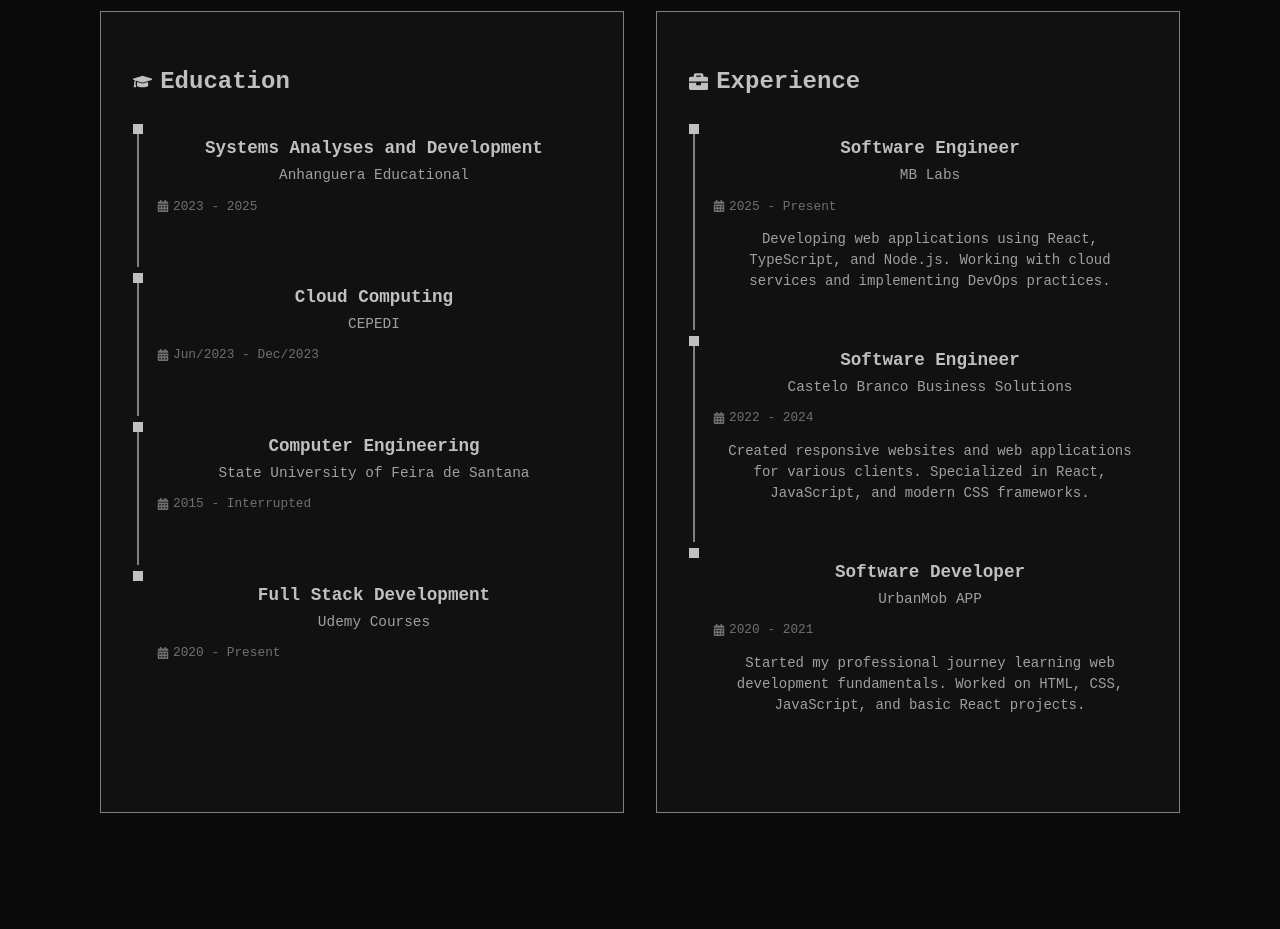
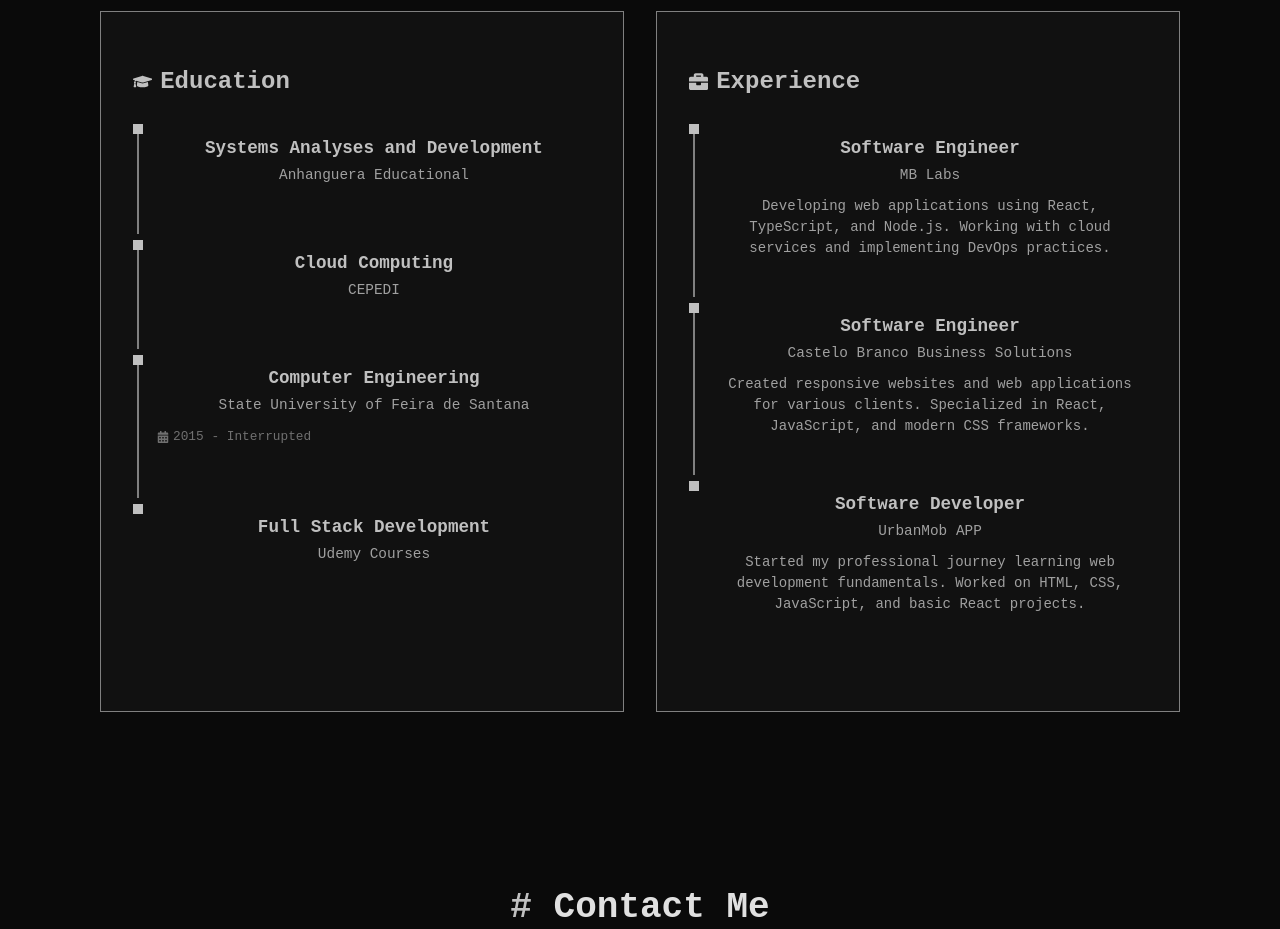
Before and after one commit to jxnathas/jnths, a React (Vite) app: page / in a window 1280 px wide. Shown: the part 3800-4729 px from the top of the page. Built offline with nearby package versions, Linux system fonts and the light colour scheme.

Commit message:
Remove dates from resume entries except interrupted degree

```diff
--- a/src/components/Resume/Resume.tsx
+++ b/src/components/Resume/Resume.tsx
@@ -5,21 +5,26 @@ import type { TimelineEntry } from '../../i18n/translations';
 
 const Timeline = ({ entries }: { entries: TimelineEntry[] }) => (
     <div className="timeline-list">
-        {entries.map((entry) => (
-            <div className="timeline-data" key={`${entry.subtitle}-${entry.date}`}>
+        {entries.map((entry) => {
+            const key = entry.date ? `${entry.subtitle}-${entry.date}` : `${entry.subtitle}`;
+            return (
+                <div className="timeline-data" key={key}>
                     <div>
                         <h3 className="timeline-data-title">{entry.title}</h3>
                         <span className="timeline-data-subtitle">{entry.subtitle}</span>
+                        {entry.date && (
                             <div className="timeline-date">
                                 <FaCalendarAlt className="timeline-date-icon" />
                                 <span>{entry.date}</span>
                             </div>
+                        )}
                         {entry.description && (
                             <p className="timeline-description">{entry.description}</p>
                         )}
                     </div>
                 </div>
-        ))}
+            );
+        })}
     </div>
 );
 
--- a/src/i18n/translations.ts
+++ b/src/i18n/translations.ts
@@ -11,7 +11,7 @@ export type StoryBlock =
 export type TimelineEntry = {
     title: string;
     subtitle: string;
-    date: string;
+    date?: string;
     description?: string;
 };
 
@@ -169,12 +169,10 @@ export const translations: Record<Language, Translation> = {
                 {
                     title: 'Systems Analyses and Development',
                     subtitle: 'Anhanguera Educational',
-                    date: '2023 - 2025',
                 },
                 {
                     title: 'Cloud Computing',
                     subtitle: 'CEPEDI',
-                    date: 'Jun/2023 - Dec/2023',
                 },
                 {
                     title: 'Computer Engineering',
@@ -184,28 +182,24 @@ export const translations: Record<Language, Translation> = {
                 {
                     title: 'Full Stack Development',
                     subtitle: 'Udemy Courses',
-                    date: '2020 - Present',
                 },
             ],
             experienceEntries: [
                 {
                     title: 'Software Engineer',
                     subtitle: 'MB Labs',
-                    date: '2025 - Present',
                     description:
                         'Developing web applications using React, TypeScript, and Node.js. Working with cloud services and implementing DevOps practices.',
                 },
                 {
                     title: 'Software Engineer',
                     subtitle: 'Castelo Branco Business Solutions',
-                    date: '2022 - 2024',
                     description:
                         'Created responsive websites and web applications for various clients. Specialized in React, JavaScript, and modern CSS frameworks.',
                 },
                 {
                     title: 'Software Developer',
                     subtitle: 'UrbanMob APP',
-                    date: '2020 - 2021',
                     description:
                         'Started my professional journey learning web development fundamentals. Worked on HTML, CSS, JavaScript, and basic React projects.',
                 },
@@ -348,12 +342,10 @@ export const translations: Record<Language, Translation> = {
                 {
                     title: 'Análise e Desenvolvimento de Sistemas',
                     subtitle: 'Anhanguera Educacional',
-                    date: '2023 - 2025',
                 },
                 {
                     title: 'Computação em Nuvem',
                     subtitle: 'CEPEDI',
-                    date: 'Jun/2023 - Dez/2023',
                 },
                 {
                     title: 'Engenharia da Computação',
@@ -363,28 +355,24 @@ export const translations: Record<Language, Translation> = {
                 {
                     title: 'Desenvolvimento Full Stack',
                     subtitle: 'Cursos Udemy',
-                    date: '2020 - Presente',
                 },
             ],
             experienceEntries: [
                 {
                     title: 'Engenheiro de Software',
                     subtitle: 'MB Labs',
-                    date: '2025 - Presente',
                     description:
                         'Desenvolvendo aplicações web com React, TypeScript e Node.js. Trabalhando com serviços em nuvem e aplicando práticas de DevOps.',
                 },
                 {
                     title: 'Engenheiro de Software',
                     subtitle: 'Castelo Branco Business Solutions',
-                    date: '2022 - 2024',
                     description:
                         'Criei sites e aplicações web responsivos para diversos clientes. Especializado em React, JavaScript e frameworks modernos de CSS.',
                 },
                 {
                     title: 'Desenvolvedor de Software',
                     subtitle: 'UrbanMob APP',
-                    date: '2020 - 2021',
                     description:
                         'Comecei minha jornada profissional aprendendo os fundamentos do desenvolvimento web. Trabalhei com HTML, CSS, JavaScript e projetos básicos em React.',
                 },
```
Lines whose indentation alone changed are shown as unchanged.
